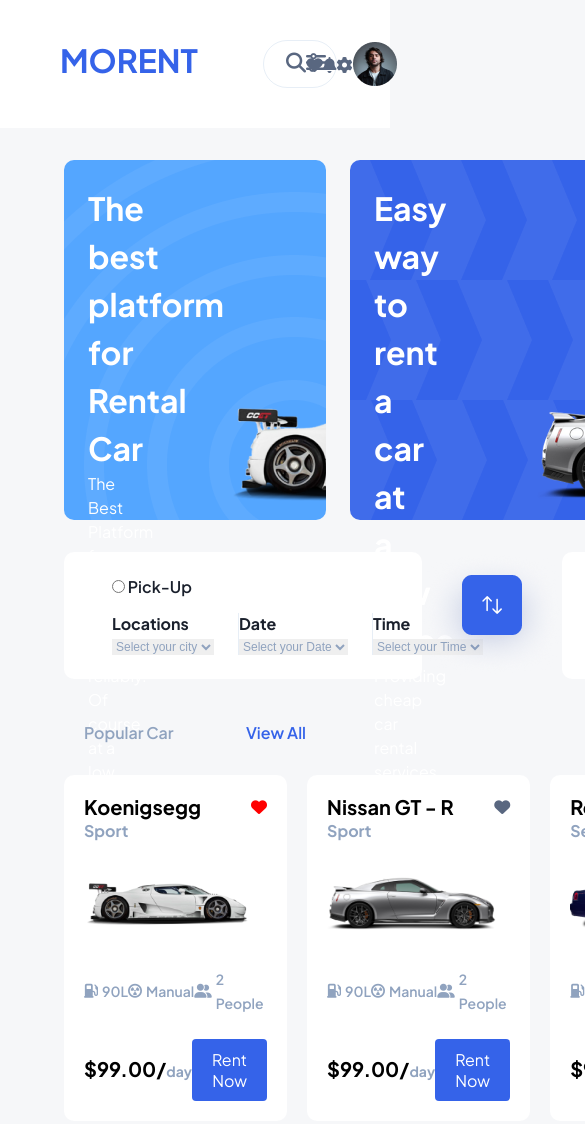
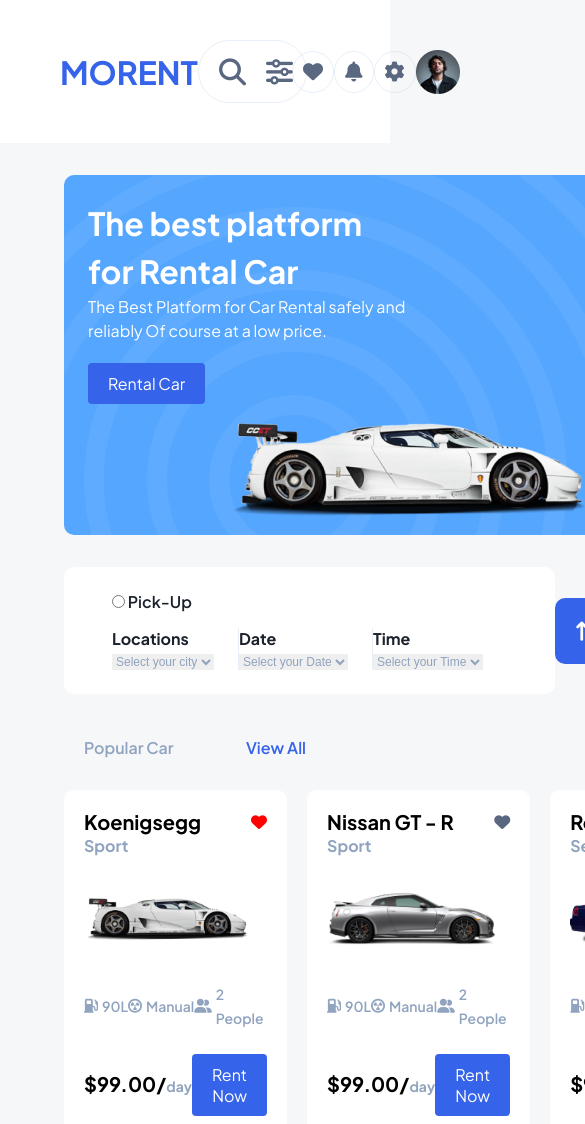
Before and after one commit to anilcodersigdel/figma-design, a plain HTML site: page index.html in a window 390 px wide. Shown: the top 1124 px of the page, 585 px wide, since content can reach past the window. Drawn offline with Linux system fonts and the light colour scheme.

Commit message:
working on responsive for first page and making nav bar

```diff
--- a/index.html
+++ b/index.html
@@ -1,5 +1,6 @@
 <!DOCTYPE html>
 <html lang="en">
+
 <head>
     <meta charset="UTF-8">
     <meta name="viewport" content="width=device-width, initial-scale=1.0">
@@ -9,11 +10,11 @@
     <link rel="stylesheet" href="sass/main.css">
 
     <!-- fontawesome link -->
-        <link rel="stylesheet"
-            href="https://cdnjs.cloudflare.com/ajax/libs/font-awesome/6.5.2/css/all.min.css"
+    <link rel="stylesheet" href="https://cdnjs.cloudflare.com/ajax/libs/font-awesome/6.5.2/css/all.min.css"
         integrity="sha512-SnH5WK+bZxgPHs44uWIX+LLJAJ9/2PkPKZ5QiAj6Ta86w+fsb2TkcmfRyVX3pBnMFcV7oQPJkl9QevSCWr3W6A=="
         crossorigin="anonymous" referrerpolicy="no-referrer" />
 </head>
+
 <body>
     <header>
         <nav>
@@ -22,24 +23,30 @@
                     <span><a href="#">MORENT</a></span>
                 </div>
 
+
                 <div class="nav-search">
 
-                        <a href="#"><i
-                                class="fa-solid fa-magnifying-glass"></i></a>
-                        <input type="text" placeholder="Search something here">
-                        <a href="category.html"><i
-                                class="fa-solid fa-sliders"></i></a>
+                    <a href="#"><i class="fa-solid fa-magnifying-glass"></i></a>
+
+
+                    <input type="text" placeholder="Search something here ">
+
+                    <a href="category.html"><i class="fa-solid fa-sliders"></i></a>
+
                 </div>
             </div>
 
+
                 <div class="profile-notification">
-
                     <a href="#"><i class="fa-solid fa-heart"></i></a>
                     <a href="#"><i class="fa-solid fa-bell"></i></a>
                     <a href="#"><i class="fa-solid fa-gear"></i></a>
-                    <img class="logo" src="assets/images/Image.png"
-                        alt="logo images">
+                    <img class="logo" src="assets/images/Image.png" alt="logo images">
                 </div>
+
+
+
+
         </nav>
     </header>
 
@@ -48,11 +55,10 @@
         <div class="hero-section first">
 
             <div class="hero-content">
-                    <div>
-                        <h1>The best platform for Rental Car</h1>
+                <div class="title">
+                    <h1>The best platform <br>for Rental Car</h1>
 
-                        <p>The Best Platform for Car Rental safely and </p>
-                        <p>reliably. Of course at a low price.</p>
+                    <p>The Best Platform for Car Rental safely and <br> reliably Of course at a low price.</p>
                 </div>
 
                 <div class="btn">
@@ -61,12 +67,15 @@
             </div>
         </div>
 
+
         <div class="hero-section second">
 
             <div class="hero-content">
-                    <h1>Easy way to rent a car at a low price</h1>
-                    <p>Providing cheap car rental services .</p>
-                    <p>reliably. Of course at a low price.</p>
+                <div class="title">
+                    <h1>Easy way to rent a car at a <br> low price</h1>
+                    <p>Providing cheap car rental services <br> reliably Of course at a low price.</p>
+
+                </div>
 
                 <div class="btn">
                     <button class="btn2">Rental Car</button>
@@ -113,13 +122,14 @@
         </div>
 
         <div class="design">
-                <img src="assets/images/Switch.png" alt="switch image">
+            <button class="arrow-btn">
+                <i class="fa-solid fa-arrow-right-arrow-left"></i>
+            </button>
         </div>
 
         <div class="location">
 
-                <input type="radio" id="Drop-Off" name="Drop-Off"
-                    value="Drop-Off">
+            <input type="radio" id="Drop-Off" name="Drop-Off" value="Drop-Off">
             <label class="input-label" for="drop-off">Drop-Off</label>
 
             <form>
@@ -270,8 +280,10 @@
 
         </div>
 
-            <div class="recommendation-car"><p><a href="#">Recommendation
-                        Car</a></p></div>
+        <div class="recommendation-car">
+            <p><a href="#">Recommendation
+                    Car</a></p>
+        </div>
 
         <div class="recommendation-car-rent">
 
@@ -491,7 +503,9 @@
 
             <div><button>Show more car</button></div>
 
-                <div> <p> <a href="#">120 car</a></p></div>
+            <div>
+                <p> <a href="#">120 car</a></p>
+            </div>
 
         </div>
 
@@ -542,8 +556,7 @@
 
         <div class="footer-last">
             <div>
-                    <p><i class="fa-regular fa-copyright"></i> <span
-                            id="copyrightYear"></span> MORENT. All Rights
+                <p><i class="fa-regular fa-copyright"></i> <span id="copyrightYear"></span> MORENT. All Rights
                     reserved</p>
             </div>
 
@@ -558,4 +571,5 @@
 </body>
 
 <script src="app.js"></script>
+
 </html>
--- a/sass/layout/_footer.scss
+++ b/sass/layout/_footer.scss
@@ -70,4 +70,10 @@ p , a{
     display: flex;
     justify-content: space-between;
 }
+
+
+// media screen
+
+
+
 }
--- a/sass/layout/_navigations.scss
+++ b/sass/layout/_navigations.scss
@@ -3,38 +3,50 @@
 
 
 nav{
-    @include flex-between;
+      display: flex;
+      justify-content: space-between;
+      align-items: center;
 
     .nav-logo{
+        display: flex;
+        justify-content: space-between;
+        align-items: center;
         width: 50%;
-        display: flex;
-        gap: 65px;
 
-        .logo a{
+         a {
             font-size:$base-font-size *2;
             color: $primary-color;
             font-weight: 700;
     }
 
     .nav-search{
-        width: 55%;
         @include flex-between;
         border: 1px solid $border-color;
-        padding: 12px 10px 13px 22px;
         border-radius: 70px;
+        width: 60%;
+        padding:8px 10px;
 
     input{
-        width: 85%;
+        // margin: auto;
+        padding: 8px 0;
+        width: 80%;
     }
-     a i{
-        font-size: 20px;
+      a i{
+        padding: 8px 10px;
+        font-size: 27px;
        }
     }
-}
 
+    }
     .profile-notification{
-        width: 15%;
+        width: 20%;
         @include flex-between;
 
+        a i{
+            font-size: 20px;
+            border: 1px solid $border-color;
+            padding: 10px;
+            border-radius: 90px;
+        }
     }
 }
--- a/sass/pages/_home.scss
+++ b/sass/pages/_home.scss
@@ -7,11 +7,9 @@
     gap: 24px;
 
 
-    .hero-section.first {
-        // width: 640px;
-        width: 100%;
-           height: 360px;
-        // aspect-ratio: 85/24;
+    .hero-section.first{
+        min-height: 360px;
+        min-width: 640px;
         background: $secondary-color url("/assets/images/BG.png");
         background-repeat: no-repeat;
         @include radius;
@@ -20,18 +18,17 @@
     }
 
     .hero-section.second {
-        // width: 640px;
-        width: 100%;
-        height: 360px;
+        min-height: 360px;
+        min-width: 640px;
         background: $primary-color url("/assets/images/BG2.png");
         background-repeat: no-repeat;
         @include radius;
-        // aspect-ratio: 85/24;
     }
 
     .hero-content {
+
         color: white;
-        padding: 24px 200px 16px 24px;
+        padding: 24px 0 16px 24px;
 
 
         .btn {
@@ -47,7 +44,9 @@
         }
 
     }
+
 }
+
 
 
 
@@ -60,8 +59,7 @@
 
 
     .location {
-        // width: 35.5%;
-        width: 100%;
+        // width: 60%;
         @include radius;
         padding: 24px 48px;
         background-color: $content-background-color;
@@ -95,4 +93,19 @@
             }
         }
     }
+
+    .design {
+        .arrow-btn {
+            @include radius;
+            background-color: $primary-color;
+            padding: 22px;
+            display: flex;
+
+            i {
+                color: white;
+                font-size: 22px;
+                transform: rotate(90deg);
+            }
+        }
+    }
 }
```
Also changed, not shown: category.html (+5 -4 lines), sass/layout/_grid.scss (+10 -0 lines), sass/abstracts/_mixins.scss (line endings or trailing spaces), sass/main.css, 1 other file. Lines whose indentation alone changed are shown as unchanged.
